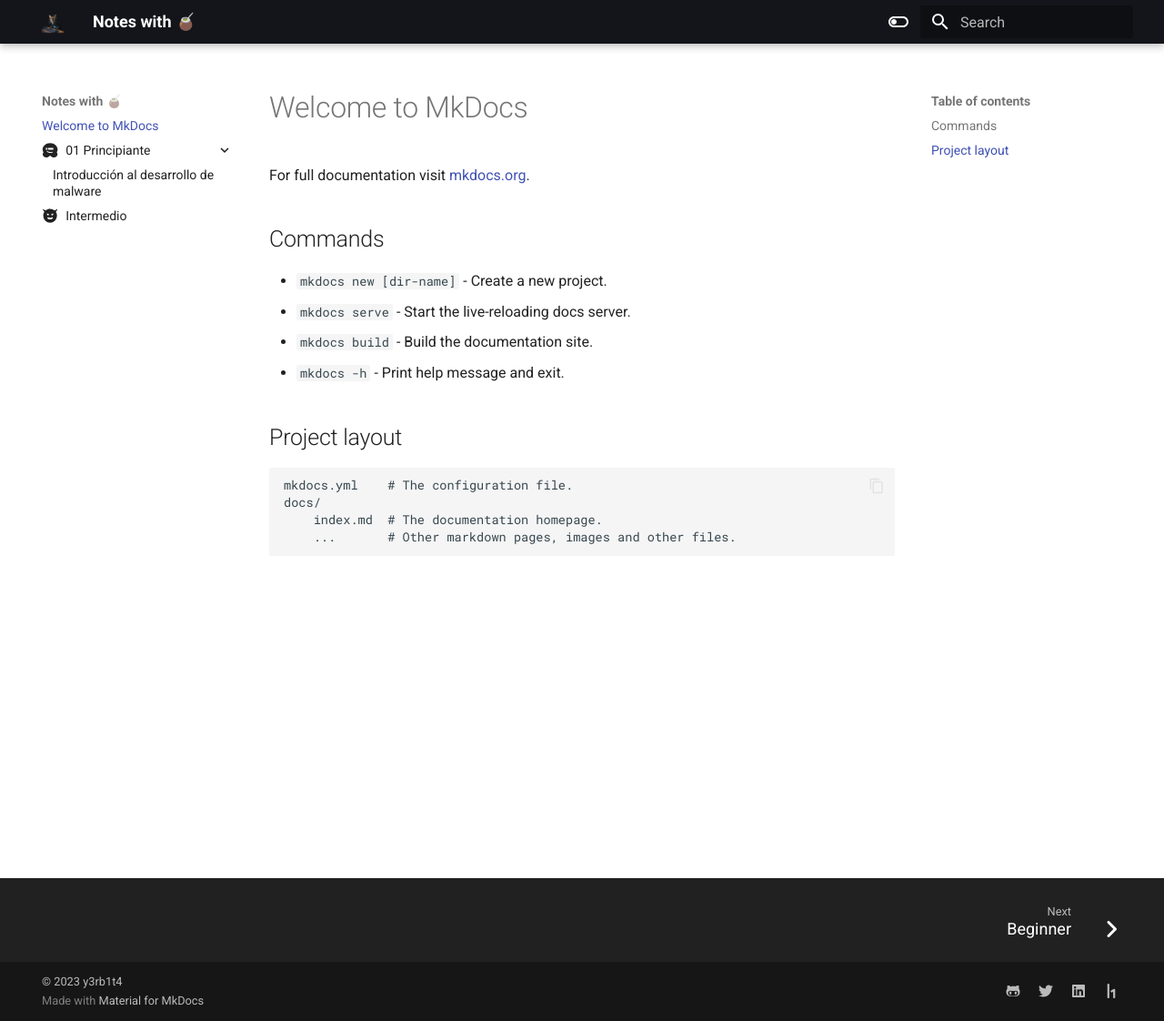
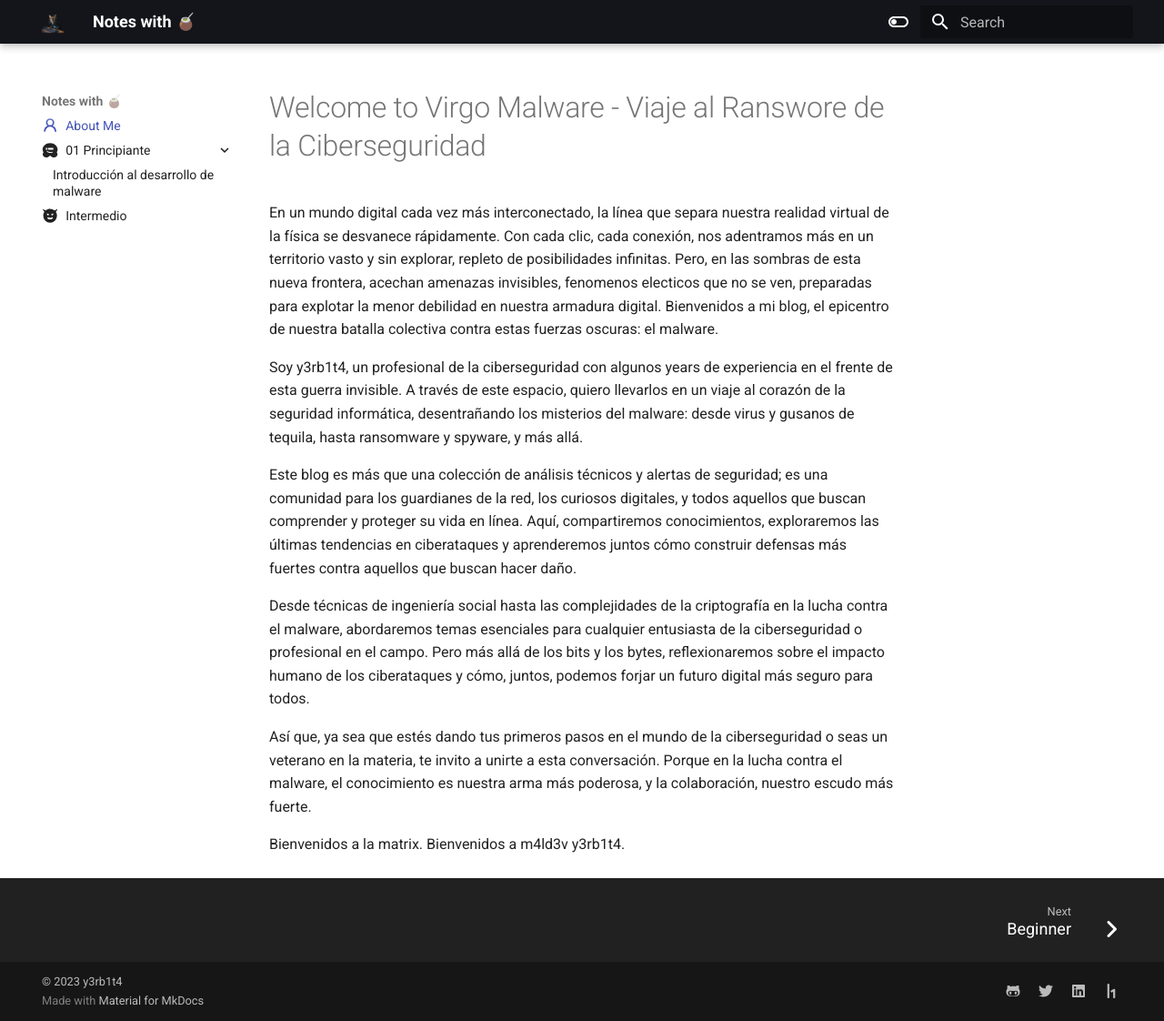
Before and after one commit to y3rb1t4/m4ld3v-notes, an MkDocs documentation site: the page built from docs/index.md, in a window 1280 px wide and 1122 px high. Shown: the whole window at 91% size. Built offline with MkDocs 1.6.1 and Material for MkDocs 9.7.7, drawn with Linux system fonts in a browser that asks for light colours.

Commit message:
vault backup: 2024-04-10 00:55:32

```diff
--- a/docs/index.md
+++ b/docs/index.md
@@ -1,17 +1,17 @@
-# Welcome to MkDocs
+---
+title: About Me
+icon: octicons/person-16
+---
+#  Welcome to Virgo Malware - Viaje al Ranswore de la Ciberseguridad
 
-For full documentation visit [mkdocs.org](https://www.mkdocs.org).
+En un mundo digital cada vez más interconectado, la línea que separa nuestra realidad virtual de la física se desvanece rápidamente. Con cada clic, cada conexión, nos adentramos más en un territorio vasto y sin explorar, repleto de posibilidades infinitas. Pero, en las sombras de esta nueva frontera, acechan amenazas invisibles, fenomenos electicos que no se ven, preparadas para explotar la menor debilidad en nuestra armadura digital. Bienvenidos a mi blog, el epicentro de nuestra batalla colectiva contra estas fuerzas oscuras: el malware.
 
-## Commands
+Soy y3rb1t4, un profesional de la ciberseguridad con algunos years de experiencia en el frente de esta guerra invisible. A través de este espacio, quiero llevarlos en un viaje al corazón de la seguridad informática, desentrañando los misterios del malware: desde virus y gusanos de tequila, hasta ransomware y spyware, y más allá.
 
-* `mkdocs new [dir-name]` - Create a new project.
-* `mkdocs serve` - Start the live-reloading docs server.
-* `mkdocs build` - Build the documentation site.
-* `mkdocs -h` - Print help message and exit.
+Este blog es más que una colección de análisis técnicos y alertas de seguridad; es una comunidad para los guardianes de la red, los curiosos digitales, y todos aquellos que buscan comprender y proteger su vida en línea. Aquí, compartiremos conocimientos, exploraremos las últimas tendencias en ciberataques y aprenderemos juntos cómo construir defensas más fuertes contra aquellos que buscan hacer daño.
 
-## Project layout
+Desde técnicas de ingeniería social hasta las complejidades de la criptografía en la lucha contra el malware, abordaremos temas esenciales para cualquier entusiasta de la ciberseguridad o profesional en el campo. Pero más allá de los bits y los bytes, reflexionaremos sobre el impacto humano de los ciberataques y cómo, juntos, podemos forjar un futuro digital más seguro para todos.
 
-    mkdocs.yml    # The configuration file.
-    docs/
-        index.md  # The documentation homepage.
-        ...       # Other markdown pages, images and other files.
+Así que, ya sea que estés dando tus primeros pasos en el mundo de la ciberseguridad o seas un veterano en la materia, te invito a unirte a esta conversación. Porque en la lucha contra el malware, el conocimiento es nuestra arma más poderosa, y la colaboración, nuestro escudo más fuerte.
+
+Bienvenidos a la matrix. Bienvenidos a m4ld3v y3rb1t4.
```
